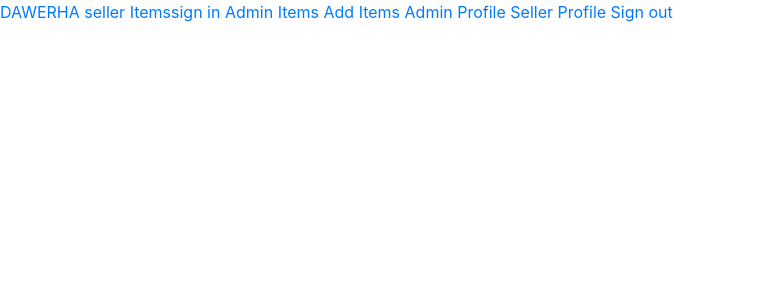
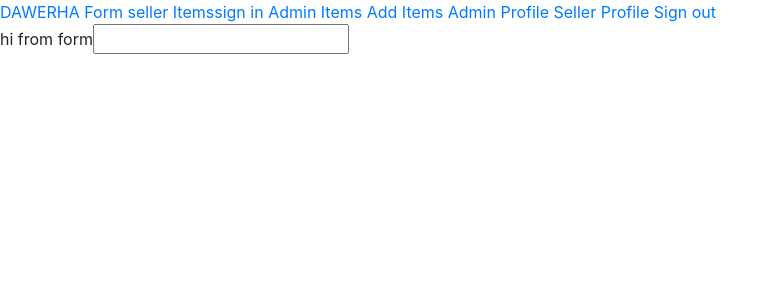
Before and after one commit to thesis-project-AASSR/front-end-react-website, a React (Create React App) app: page /form in a window 1280 px wide. Shown: the top 300 px of the page, without its empty margins (0-778 px from the left). Built offline with nearby package versions, Linux system fonts and the light colour scheme.

Commit message:
form validation

```diff
--- a/src/App.js
+++ b/src/App.js
@@ -7,9 +7,11 @@ import SellerItems from './components/ListItems/SellerItems'
 import Homepage from './components/NavBar&homepage/homepage'
 import AddItems from './components/ListItems/addItems'
 import Sign from './components/Profile/Sign'
+import Form from './components/Profile/form'
 import { getALLItems } from './actions';
 import ProtectedRoute from './ProtectedRoute';
 import {useState} from 'react';
+
 // import { useDispatch } from 'react-redux';
 // import {useSelector} from 'react-redux';
 
@@ -28,6 +30,7 @@ return (
     <Router className="container">
     <div>
       <Route path="/" component={Homepage} />
+      <Route path="/form" component={Form} />
       <ProtectedRoute path="/SellerItems" component={SellerItems} token = {token}/>
       <ProtectedRoute path="/AdminItems" component={AdminItems} />
       <ProtectedRoute path = "/AdminProfile"  component = {AdminProfile} />
--- a/src/components/NavBar&homepage/navbar.js
+++ b/src/components/NavBar&homepage/navbar.js
@@ -16,7 +16,7 @@ export default class Navbar extends Component {
     <div>
     <nav>
     <Link to="/" > DAWERHA </Link>
-
+    <Link to="/form">Form </Link>
     <Link to="/SellerItems"> seller Items</Link>
     <Link to="/sign" >sign in</Link>
     <Link to="/AdminItems"> Admin Items </Link>
--- /dev/null
+++ b/src/components/Profile/form.js
@@ -0,0 +1,20 @@
+import React from 'react';
+// import {useSelector} from 'react-redux';
+// import { useDispatch } from 'react-redux';
+// import { createUser } from '../../actions/index';
+// import { checkUser } from '../../actions/index';
+
+
+const Form = () => {
+    return (
+       <div>
+           <label>hi from form</label>
+           <input></input>
+
+        </div>
+
+
+    )
+}
+
+export default Form;
```
Also changed, not shown: 1 other file (tests, documents, lock files or other folders).
